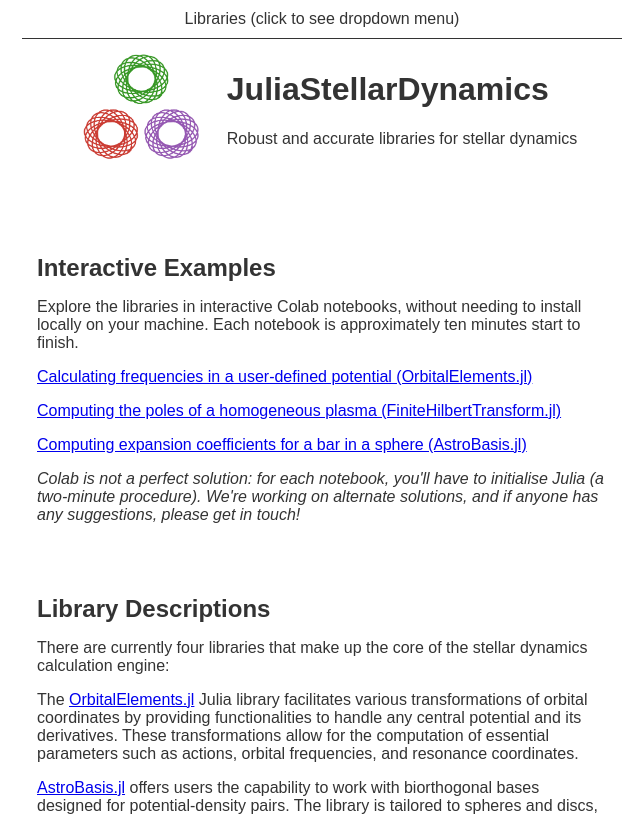
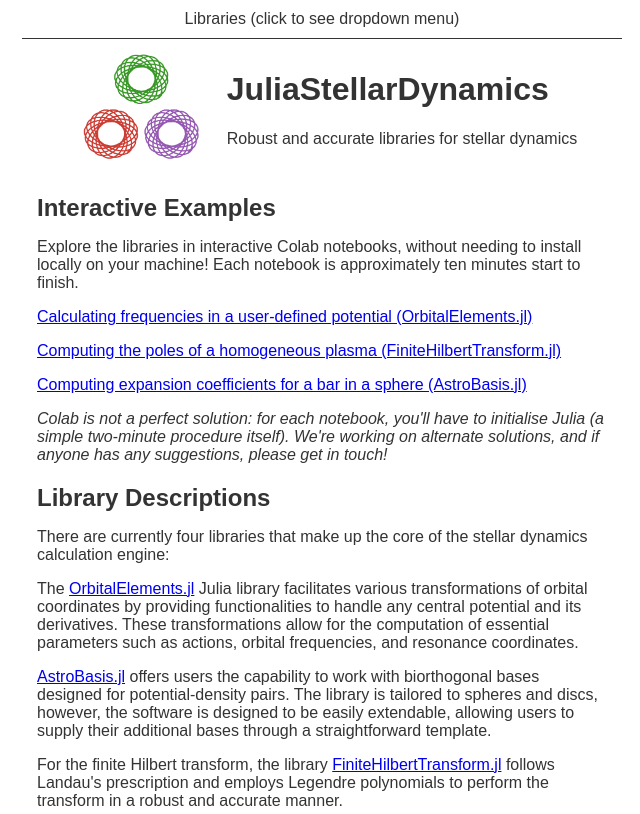
Before and after one commit to JuliaStellarDynamics/JuliaStellarDynamics.github.io, a plain HTML site: page index.html in a window 1280 px wide. Shown: the top 814 px of the page, without its empty margins (318-958 px from the left). Drawn offline with Linux system fonts and the light colour scheme.

Commit message:
small padding tweak

```diff
--- a/css/styles.css
+++ b/css/styles.css
@@ -22,7 +22,7 @@ body {
 .header-banner {
     /* background-color: #9558B2;*/ /* this is a julia colour, but I don't like it now. */
     color: #333;
-    padding: 40px;
+    padding-top: 40px;
     text-align: center;
 }
 
@@ -92,8 +92,9 @@ body {
 .colab-notebooks,
 .meet-the-team,
 .footer-banner {
-    margin: 5px 0; /* Add margin to separate sections */
-    padding: 15px;
+    margin: 10px 0; /* Add margin to separate sections */
+    padding-left: 15px;
+    padding-right: 15px;
 }
 
 .section-heading {
@@ -112,7 +113,7 @@ body {
 /* Media query for screens 600px or less (typical for mobile devices) */
 @media only screen and (max-width: 600px) {
     .header-banner {
-        padding: 10px 10px; /* Adjust padding for smaller screens */
+        padding: 10px 10px 0px 10px; /* Adjust padding for smaller screens [top right bottom left */
     }
 
     .logo {
--- a/index.html
+++ b/index.html
@@ -35,11 +35,11 @@
 <!-- Interactive Colab Notebooks -->
 <section class="colab-notebooks">
     <h2 class="section-heading">Interactive Examples</h2>
-    <p>Explore the libraries in interactive Colab notebooks, without needing to install locally on your machine. Each notebook is approximately ten minutes start to finish.</p>
+    <p>Explore the libraries in interactive Colab notebooks, without needing to install locally on your machine! Each notebook is approximately ten minutes start to finish.</p>
     <p><a href="https://colab.research.google.com/drive/1mCShKnyL9gIIuDhLsmvMJSO4F3JlSfSJ?usp=sharing" target="_blank">Calculating frequencies in a user-defined potential (OrbitalElements.jl)</a></p>
     <p><a href="https://colab.research.google.com/drive/1p4lX5ot5-kKSnIo1XLFchsiOWGQUxEhR?usp=sharing" target="_blank">Computing the poles of a homogeneous plasma (FiniteHilbertTransform.jl)</a></p>
     <p><a href="https://colab.research.google.com/drive/1g5AD8zzwyqmufqVdYEzkdi5hdifu-z2S?usp=sharing" target="_blank">Computing expansion coefficients for a bar in a sphere (AstroBasis.jl)</a></p>
-    <p><i>Colab is not a perfect solution: for each notebook, you'll have to initialise Julia (a two-minute procedure). We're working on alternate solutions, and if anyone has any suggestions, please get in touch!</i></p>
+    <p><i>Colab is not a perfect solution: for each notebook, you'll have to initialise Julia (a simple two-minute procedure itself). We're working on alternate solutions, and if anyone has any suggestions, please get in touch!</i></p>
     <!-- Add more notebook links as needed -->
 </section>
 
```
